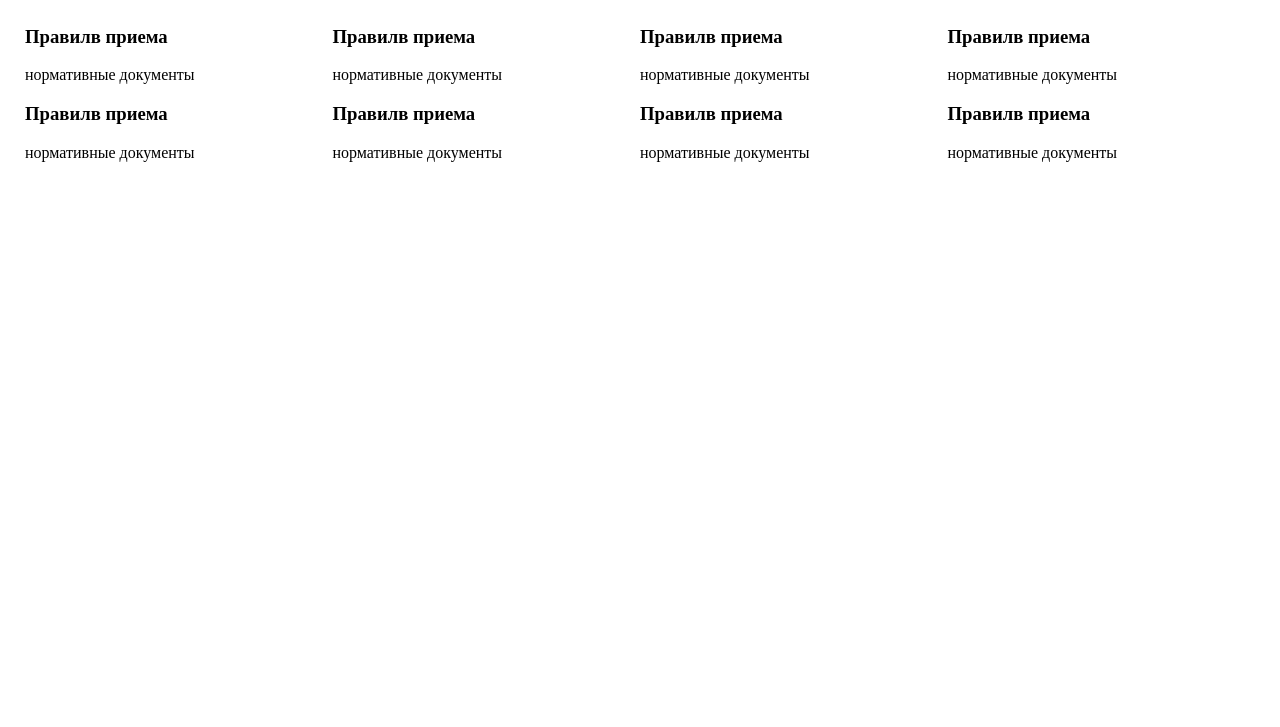
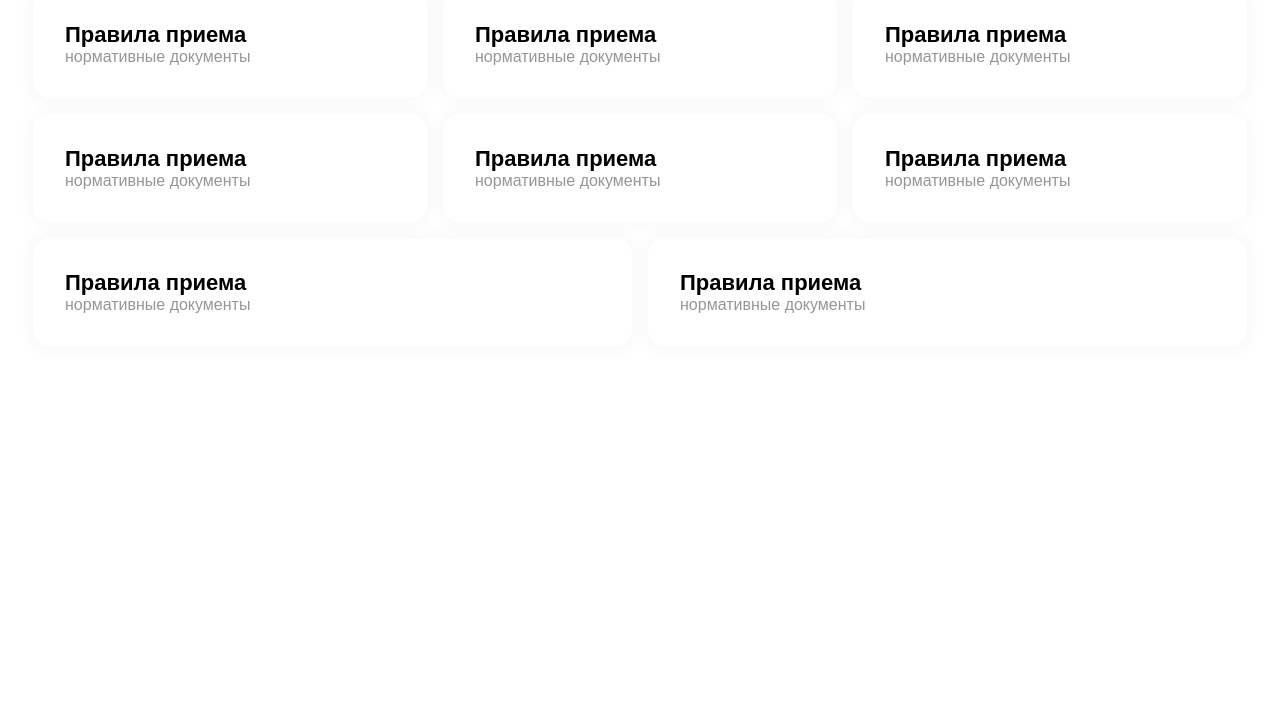
Before and after one commit to daulet20/cards-fot-tu, a plain HTML site: page index.html in a window 1280 px wide. Shown: the part 73-800 px from the top of the page. Drawn offline with Linux system fonts and the light colour scheme.

Commit message:
first redaction

```diff
--- a/index.html
+++ b/index.html
@@ -16,7 +16,7 @@
 
             <div class="main-info_wrapper d-flex">
                 <div class="main-info_cards">
-                    <h3 class="main-info_cards_title">Правилв приема</h3>
+                    <h3 class="main-info_cards_title">Правилa приема</h3>
 
                     <div class="main-info_cards_body">
                         <span class="main-info_cards_text">нормативные документы</span>
@@ -25,7 +25,7 @@
                 </div>
 
                 <div class="main-info_cards">
-                    <h3 class="main-info_cards_title">Правилв приема</h3>
+                    <h3 class="main-info_cards_title">Правилa приема</h3>
 
                     <div class="main-info_cards_body">
                         <span class="main-info_cards_text">нормативные документы</span>
@@ -34,7 +34,7 @@
                 </div>
 
                 <div class="main-info_cards">
-                    <h3 class="main-info_cards_title">Правилв приема</h3>
+                    <h3 class="main-info_cards_title">Правилa приема</h3>
 
                     <div class="main-info_cards_body">
                         <span class="main-info_cards_text">нормативные документы</span>
@@ -43,7 +43,7 @@
                 </div>
 
                 <div class="main-info_cards">
-                    <h3 class="main-info_cards_title">Правилв приема</h3>
+                    <h3 class="main-info_cards_title">Правилa приема</h3>
 
                     <div class="main-info_cards_body">
                         <span class="main-info_cards_text">нормативные документы</span>
@@ -52,7 +52,7 @@
                 </div>
 
                 <div class="main-info_cards">
-                    <h3 class="main-info_cards_title">Правилв приема</h3>
+                    <h3 class="main-info_cards_title">Правилa приема</h3>
 
                     <div class="main-info_cards_body">
                         <span class="main-info_cards_text">нормативные документы</span>
@@ -61,7 +61,7 @@
                 </div>
 
                 <div class="main-info_cards">
-                    <h3 class="main-info_cards_title">Правилв приема</h3>
+                    <h3 class="main-info_cards_title">Правилa приема</h3>
 
                     <div class="main-info_cards_body">
                         <span class="main-info_cards_text">нормативные документы</span>
@@ -70,7 +70,7 @@
                 </div>
 
                 <div class="main-info_cards">
-                    <h3 class="main-info_cards_title">Правилв приема</h3>
+                    <h3 class="main-info_cards_title">Правилa приема</h3>
 
                     <div class="main-info_cards_body">
                         <span class="main-info_cards_text">нормативные документы</span>
@@ -79,7 +79,7 @@
                 </div>
 
                 <div class="main-info_cards">
-                    <h3 class="main-info_cards_title">Правилв приема</h3>
+                    <h3 class="main-info_cards_title">Правилa приема</h3>
 
                     <div class="main-info_cards_body">
                         <span class="main-info_cards_text">нормативные документы</span>
--- a/styles/main.css
+++ b/styles/main.css
@@ -18,6 +18,8 @@
 .main-info_title
 {
     text-align: center;
+    font-size: 22px;
+    color: black;
 }
 
 .main-info_wrapper
@@ -29,13 +31,25 @@
 
 .main-info_cards
 {
-    flex-basis: 25%;
-    background: #fff;
+    flex-basis: calc(25% - 20px);
+    flex-shrink: 1;
+    flex-grow: 1;
+
+    font-family: 'arial';
+
+    padding: 32px;
+    margin: 8px;
+
+    background: #FFFFFF;
+    box-shadow: 0px 0px 18px 2px rgba(0, 0, 0, 0.04);
+    border-radius: 16px;
 }
 
 .main-info_cards_title
 {
-
+    font-size: 22px;
+    color: black;
+    margin: 0;
 }
 
 .main-info_cards_body
@@ -45,5 +59,6 @@
 
 .main-info_cards_text
 {
-
+    font-size: 16px;
+    color: #969696  ;
 }
```
